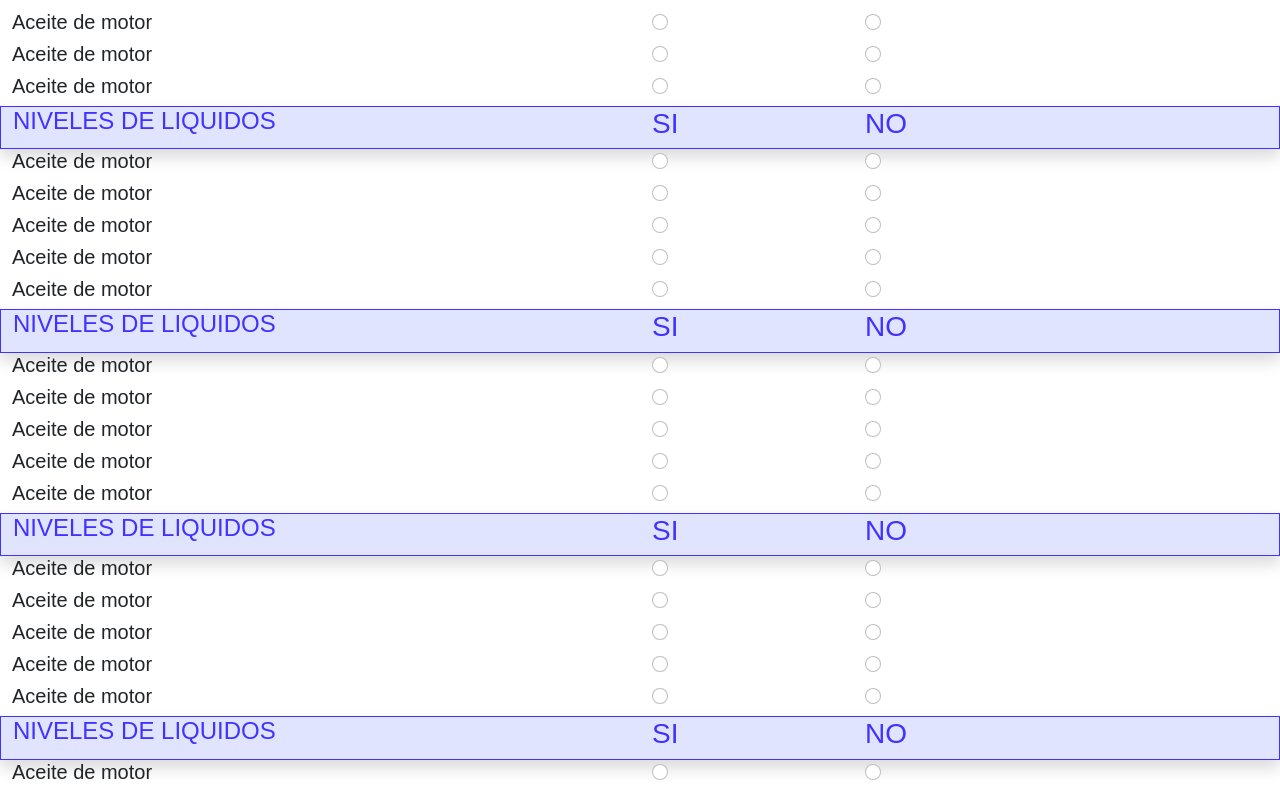
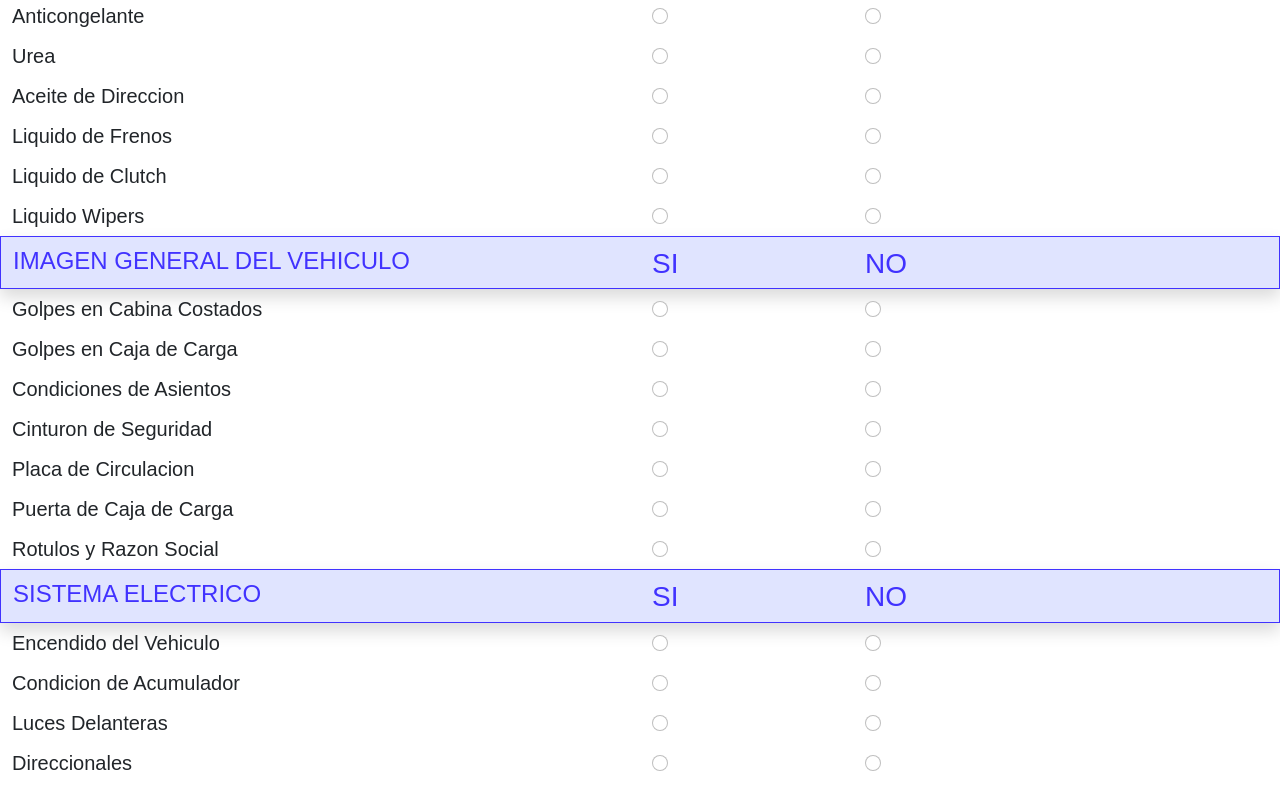
Before and after one commit to Diegojrpaq/check-vehiculo, a React (Create React App) app: page / in a window 1280 px wide. Shown: the part 313-1100 px from the top of the page. Built offline with nearby package versions, Linux system fonts and the light colour scheme.

Commit message:
Version leyendo el json desde archivo local y renderizando la interfaz

```diff
--- a/src/App.jsx
+++ b/src/App.jsx
@@ -1,6 +1,9 @@
 import './Css/App.css';
 import './logoJRM.png';
 import CheckSection from './componentes/CheckSection';
+import Data from "./Json/Data.json";
+
+
 
 function App() {
   let date = '26/04/2023';
@@ -44,11 +47,16 @@ function App() {
             </div>
           </div>
         </div>{/* fin seccion info */}
-        <CheckSection></CheckSection>
-        <CheckSection></CheckSection>
-        <CheckSection></CheckSection>
-        <CheckSection></CheckSection>
-        <CheckSection></CheckSection>
+
+        {
+          Data.seccion.map((x, index)=>{
+            console.log(x.encabezado+"numero de vuelta:" + index);
+            return(
+              <CheckSection key={index} elemnt={x}></CheckSection>
+            );
+          }
+          )
+        }
       </div>
     </div>
   );
--- a/src/Css/App.css
+++ b/src/Css/App.css
@@ -63,14 +63,7 @@ body{
   color: #004AAD;
 } */
 .title-secction{
-  border:1px  rgb(228, 223, 223) solid;
-  /* background: #004AAD; */
-  border: var(--color-azul-principal) 1px solid;
-  background: #E0E4FF;
-  /* background: white; */
-  color: var(--color-azul-principal);
-}
-.title-secction{
+  padding-top: 10px ;
   border:1px  rgb(228, 223, 223) solid;
   /* background: #004AAD; */
   border: var(--color-azul-principal) 1px solid;
@@ -80,6 +73,11 @@ body{
 }
 
 
+.item-secction{
+  margin-top: 8px ;
+}
+
+
 .item-box{
   color:red;
   background-color: red;
--- /dev/null
+++ b/src/Json/Data.json
@@ -0,0 +1,54 @@
+{
+"status": 200,
+"seccion": [
+{
+"encabezado": "NIVELES DE LIQUIDOS",
+"detalle": [
+"Aceite de Motor",
+"Anticongelante",
+"Urea",
+"Aceite de Direccion",
+"Liquido de Frenos",
+"Liquido de Clutch",
+"Liquido Wipers"
+]
+},
+{
+"encabezado": "IMAGEN GENERAL DEL VEHICULO",
+"detalle": [
+"Golpes en Cabina Costados",
+"Golpes en Caja de Carga",
+"Condiciones de Asientos",
+"Cinturon de Seguridad",
+"Placa de Circulacion",
+"Puerta de Caja de Carga",
+"Rotulos y Razon Social"
+]
+},
+{
+"encabezado": "SISTEMA ELECTRICO",
+"detalle": [
+"Encendido del Vehiculo",
+"Condicion de Acumulador",
+"Luces Delanteras",
+"Direccionales",
+"Stop",
+"Cuartos",
+"Intermitentes",
+"Luces Caja Superior",
+"Luces Caja Inferior",
+"Instrumentos de Tablero",
+"Luz Interior de Caja"
+]
+},
+{
+"encabezado": "NEUMATICOS",
+"detalle": [
+"Llantas Delanteras",
+"Llantas Traseras",
+"Presion del Aire",
+"Condicion de Neumaticos"
+]
+}
+]
+}
--- a/src/componentes/CheckSection.jsx
+++ b/src/componentes/CheckSection.jsx
@@ -1,14 +1,14 @@
-function CheckSection() {
+function CheckSection(props) {
   /*   let checkSection = [
 
     ];
        */
 
-    return(
+  return (
     <>
       <div className="row title-secction shadow">
         <div className="col-md-6 col-7">
-              <p className='h4'>NIVELES DE LIQUIDOS </p>
+          <p className='h4'>{props.elemnt.encabezado} </p>
         </div>
         <div className="col-2">
           <p className='h3'>SI</p>
@@ -17,61 +17,29 @@ function CheckSection() {
           <p className='h3'>NO</p>
         </div>
       </div>
-          <div className="row">
+      {
+        props.elemnt.detalle.map((x, index) => {
+
+
+          return (
+            <div className="row item-secction" key={index}>
               <div className="col-md-6 col-7">
-              <p className='h5'>Aceite de motor</p>
+                <p className='h5'>{x}</p>
               </div>
               <div className="col-2">
-              <input className='form-check-input' name="checkbox1" type="radio" /* id="checkbox2" */ />
+                <input className='form-check-input' name={"checkbox"+x} type="radio" /* id="checkbox2" */ />
               </div>
               <div className="col-2">
-              <input className='form-check-input' name="checkbox1" type="radio" /* id="checkbox2" */ />
+                <input className='form-check-input' name={"checkbox"+x} type="radio" /* id="checkbox2" */ />
               </div>
-          </div>
-          <div className="row">
-            <div className="col-md-6 col-7">
-              <p className='h5'>Aceite de motor</p>
-            </div>
-            <div className="col-2">
-              <input className='form-check-input' name="checkbox1" type="radio" /* id="checkbox2" */ />
-            </div>
-            <div className="col-2">
-              <input className='form-check-input' name="checkbox1" type="radio" /* id="checkbox2" */ />
-            </div>
-          </div>
-          <div className="row">
-            <div className="col-md-6 col-7">
-              <p className='h5'>Aceite de motor</p>
-            </div>
-            <div className="col-2">
-              <input className='form-check-input' name="checkbox1" type="radio" /* id="checkbox2" */ />
-            </div>
-            <div className="col-2">
-              <input className='form-check-input' name="checkbox1" type="radio" /* id="checkbox2" */ />
-            </div>
-          </div>
-          <div className="row">
-            <div className="col-md-6 col-7">
-              <p className='h5'>Aceite de motor</p>
-            </div>
-            <div className="col-2">
-              <input className='form-check-input' name="checkbox1" type="radio" /* id="checkbox2" */ />
-            </div>
-            <div className="col-2">
-              <input className='form-check-input' name="checkbox1" type="radio" /* id="checkbox2" */ />
-            </div>
-          </div>
-          <div className="row">
-            <div className="col-md-6 col-7">
-              <p className='h5'>Aceite de motor</p>
-            </div>
-            <div className="col-2">
-              <input className='form-check-input' name="checkbox1" type="radio" /* id="checkbox2" */ />
-            </div>
-            <div className="col-2">
-              <input className='form-check-input' name="checkbox1" type="radio" /* id="checkbox2" */ />
-            </div>
-          </div>
+            </div>)
+        }
+
+        )
+      }
+
+
+
     </>
   );
 
```
Lines whose indentation alone changed are shown as unchanged.
